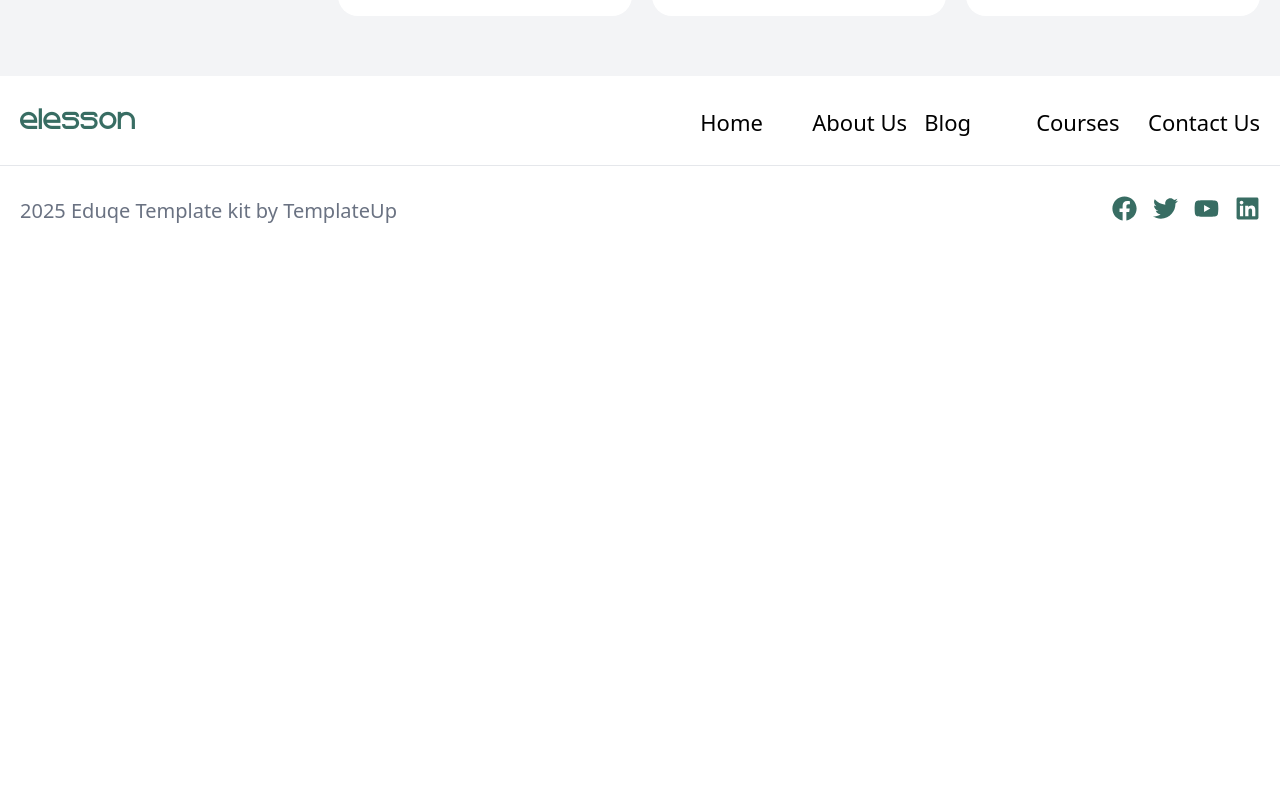
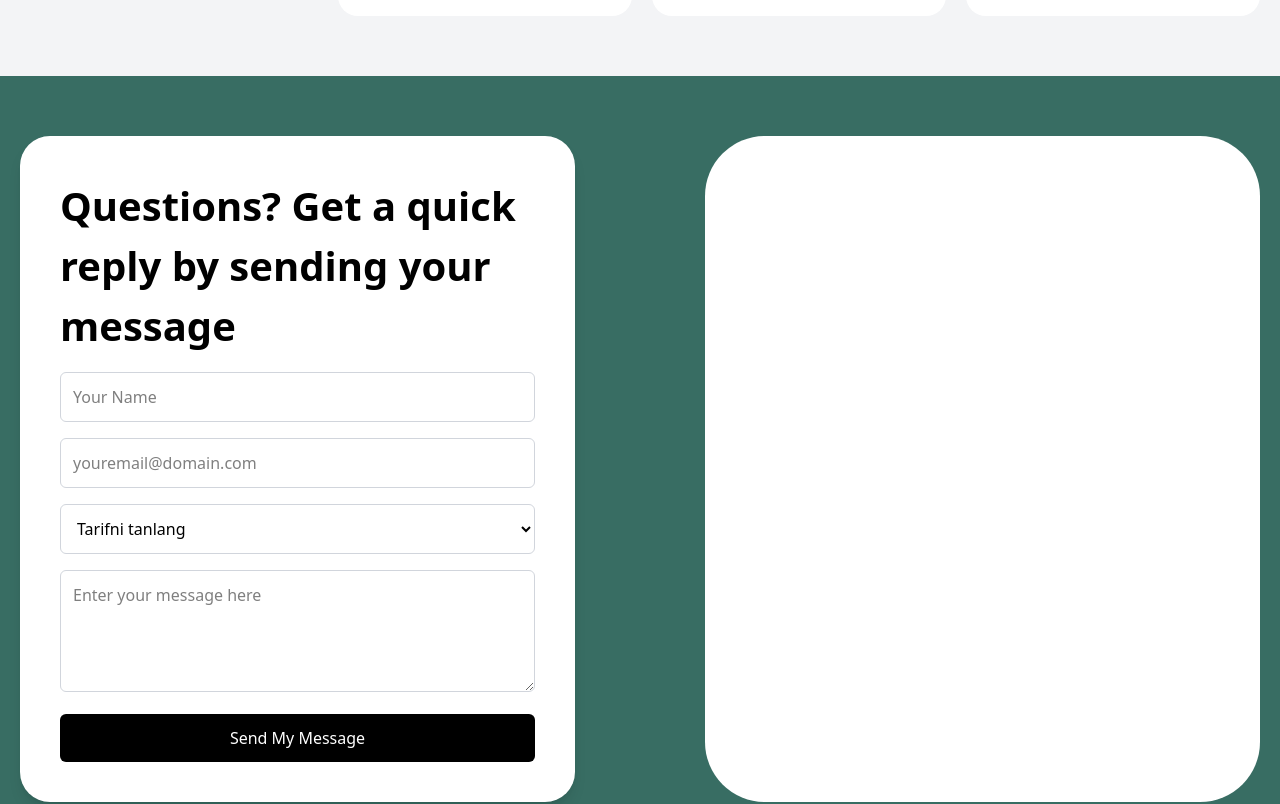
Before and after one commit to 932525862/timer, a React (Vite) app: page / in a window 1280 px wide. Shown: the part 3920-4724 px from the top of the page. Before the commit the page ends 4196 px from the top, so only its background shows below. Built offline with nearby package versions, Linux system fonts and the light colour scheme.

Commit message:
add: contact section

```diff
--- a/src/App.css
+++ b/src/App.css
@@ -2,6 +2,12 @@
 
 .container{
   max-width: 1500px;
+  margin: 0 auto;
+  padding: 0 20px;
+}
+
+.container1{
+  max-width: 1300px;
   margin: 0 auto;
   padding: 0 20px;
 }
--- a/src/App.jsx
+++ b/src/App.jsx
@@ -1,5 +1,6 @@
 import "./App.css";
 import Benefits from "./components/Benefits";
+import Contact from "./components/Contact";
 import Footer from "./components/Footer";
 import Header from "./components/Header";
 import Hero from "./components/Hero";
@@ -16,6 +17,7 @@ function App() {
       <OurBenefits />
       <Price />
       <Tutor />
+      <Contact/>
       <Footer />
     </>
   );
--- /dev/null
+++ b/src/components/Contact.jsx
@@ -0,0 +1,120 @@
+import React, { useState } from "react";
+
+const Contact = () => {
+    const [name, setName] = useState("");
+    const [email, setEmail] = useState("");
+    const [message, setMessage] = useState("");
+    const [tariff, setTariff] = useState('');
+    const [loading, setLoading] = useState(false);
+    const [success, setSuccess] = useState(false);
+    const sendMessageToBot = async (name, email, message) => {
+        const TOKEN = "YOUR_TELEGRAM_BOT_TOKEN";
+        const CHAT_ID = "YOUR_CHAT_ID";
+        const text = `📩 Yangi xabar!\n\n👤 Ism: ${name}\n📧 Email: ${email}\n📝 Xabar:\n${message}`;
+
+        const url = `https://api.telegram.org/bot${TOKEN}/sendMessage`;
+
+        try {
+            const response = await fetch(url, {
+                method: "POST",
+                headers: {
+                    "Content-Type": "application/json",
+                },
+                body: JSON.stringify({
+                    chat_id: CHAT_ID,
+                    text: text,
+                    parse_mode: "HTML",
+                }),
+            });
+
+            return await response.json();
+        } catch (error) {
+            console.error("Xabar yuborishda xatolik:", error);
+            throw error;
+        }
+    };
+
+    const handleSubmit = async (e) => {
+        e.preventDefault();
+        setLoading(true);
+        setSuccess(false);
+        try {
+            await sendMessageToBot(name, email, message);
+            setSuccess(true);
+            setName("");
+            setEmail("");
+            setMessage("");
+            setTariff('');
+        } catch (err) {
+            alert("Xatolik yuz berdi");
+        } finally {
+            setLoading(false);
+        }
+    };
+    return (
+        <section className="bg-[#386d63] py-[60px]" id="price">
+            <div className="container1">
+                <div className="grid grid-cols-1 md:grid-cols-2 gap-[40px] lg:gap-[130px]">
+                    <div className=" bg-white rounded-[30px] shadow-lg p-[30px] sm:p-[40px]">
+                        <h2 className="text-[30px] sm:text-[35px] lg:text-[40px] font-bold mb-4">
+                            Questions? Get a quick reply by sending your message
+                        </h2>
+                        <form onSubmit={handleSubmit} className="space-y-4">
+                            <input
+                                type="text"
+                                placeholder="Your Name"
+                                value={name}
+                                onChange={(e) => setName(e.target.value)}
+                                required
+                                className="w-full p-3 border border-gray-300 rounded-md"
+                            />
+                            <input
+                                type="email"
+                                placeholder="youremail@domain.com"
+                                value={email}
+                                onChange={(e) => setEmail(e.target.value)}
+                                required
+                                className="w-full p-3 border border-gray-300 rounded-md"
+                            />
+                            <select
+                                value={tariff}
+                                onChange={(e) => setTariff(e.target.value)}
+                                required
+                                placeholder="Tarif tanlang"
+                                className="w-full p-3 border border-gray-300 rounded-md "
+                            >
+                                <option value="">Tarifni tanlang</option>
+                                <option value="Basic">Basic</option>
+                                <option value="Standard">Standard</option>
+                                <option value="Premium">Premium</option>
+                            </select>
+                            <textarea
+                                placeholder="Enter your message here"
+                                rows={4}
+                                value={message}
+                                onChange={(e) => setMessage(e.target.value)}
+                                required
+                                className="w-full p-3 border border-gray-300 rounded-md"
+                            />
+                            <button
+                                type="submit"
+                                className="w-full bg-black text-white py-3 rounded-md hover:bg-gray-800 transition"
+                                disabled={loading}
+                            >
+                                {loading ? "Sending..." : "Send My Message"}
+                            </button>
+                            {success && (
+                                <p className="text-green-600 text-sm">
+                                    Xabar muvaffaqiyatli yuborildi ✅
+                                </p>
+                            )}
+                        </form>
+                    </div>
+                    <div className="bg-[#fff] rounded-[60px] hidden md:block"></div>
+                </div>
+            </div>
+        </section>
+    );
+};
+
+export default Contact;
```
